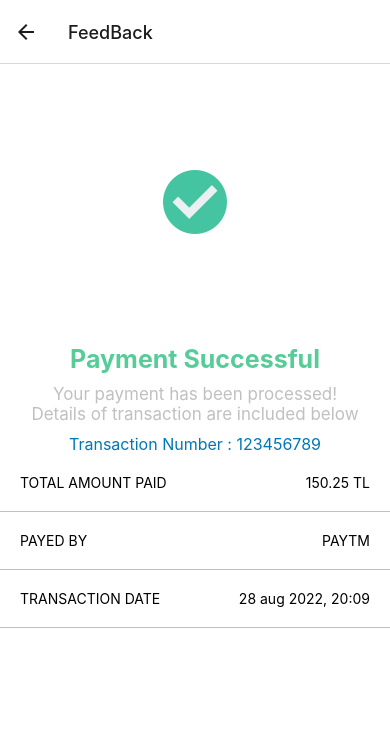
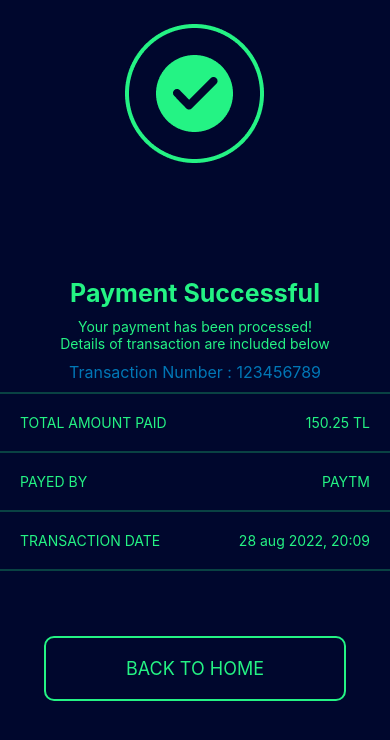
Before and after one commit to srhtak/green-test, a React Native app: screen /FeedBack in a window 390 px wide. Shown: the top 740 px of the page. Built offline with nearby package versions, Linux system fonts and the light colour scheme; no server answers; what react-native-root-siblings would draw is missing.

Commit message:
some fix and theme updates

```diff
--- a/screens/BikeInfoScreen.js
+++ b/screens/BikeInfoScreen.js
@@ -43,7 +43,6 @@ export default function BikeInfoScreen({ route, navigation }) {
         selectedColor="#52b788"
         reviewColor="#52b788"
         reviewSize={40}
-        size={30}
       />
       <TouchableOpacity onPress={handleReview} style={styles.button}>
         <Text styles={styles.button_text}>Submit</Text>
--- a/screens/FeedScreen.js
+++ b/screens/FeedScreen.js
@@ -1,7 +1,16 @@
-import { View, Text, StyleSheet, Image } from "react-native";
+import { useLayoutEffect } from "react";
+import { View, Text, StyleSheet, Image, TouchableOpacity } from "react-native";
 import * as Animatable from "react-native-animatable";
+import { useNavigation, StackActions } from "@react-navigation/native";
 
 export default function FeedScreen() {
+  const navigation = useNavigation();
+  useLayoutEffect(() => {
+    navigation.setOptions({
+      headerShown: false,
+    });
+  }, []);
+
   return (
     <View style={styles.container}>
       <Animatable.Image
@@ -24,17 +33,41 @@ export default function FeedScreen() {
         Transaction Number : 123456789
       </Animatable.Text>
       <Animatable.View animation="fadeInUp" style={styles.detail}>
-        <Text>TOTAL AMOUNT PAID</Text>
-        <Text>150.25 TL</Text>
+        <Text style={styles.text}>TOTAL AMOUNT PAID</Text>
+        <Text style={styles.text}>150.25 TL</Text>
       </Animatable.View>
       <Animatable.View animation="fadeInUp" style={styles.detail}>
-        <Text>PAYED BY</Text>
-        <Text>PAYTM</Text>
+        <Text style={styles.text}>PAYED BY</Text>
+        <Text style={styles.text}>PAYTM</Text>
       </Animatable.View>
       <Animatable.View animation="fadeInUp" style={styles.detail}>
-        <Text>TRANSACTION DATE</Text>
-        <Text>28 aug 2022, 20:09</Text>
+        <Text style={styles.text}>TRANSACTION DATE</Text>
+        <Text style={styles.text}>28 aug 2022, 20:09</Text>
       </Animatable.View>
+      <Animatable.View
+        animation="fadeInUp"
+        style={styles.detail}
+      ></Animatable.View>
+      <TouchableOpacity
+        style={styles.button}
+        onPress={() => {
+          navigation.dispatch(StackActions.popToTop());
+        }}
+      >
+        <Text
+          style={{
+            borderRadius: 10,
+            borderWidth: 2,
+            borderColor: "#24F384",
+            paddingVertical: 20,
+            paddingHorizontal: 80,
+            fontSize: 18,
+            color: "#24F384",
+          }}
+        >
+          BACK TO HOME
+        </Text>
+      </TouchableOpacity>
     </View>
   );
 }
@@ -42,7 +75,7 @@ const styles = StyleSheet.create({
   container: {
     flex: 1,
     display: "flex",
-    backgroundColor: "#fff",
+    backgroundColor: "#00072D",
     justifyContent: "center",
     alignItems: "center",
   },
@@ -52,27 +85,36 @@ const styles = StyleSheet.create({
   title: {
     fontSize: 25,
     fontWeight: "bold",
-    color: "#57cc99",
+    color: "#24F384",
     marginVertical: 10,
   },
   text: {
-    fontSize: 17,
-    color: "#c0c0c0",
+    color: "#24F384",
   },
   transaction: {
     fontSize: 16,
     color: "#0077b6",
     marginVertical: 10,
   },
+  button: {
+    margin: 20,
+    backgroundColor: "#00072D",
+    display: "flex",
+    paddingVertical: 5,
+    width: "100%",
+
+    alignItems: "center",
+  },
   detail: {
     display: "flex",
     width: "100%",
     flexDirection: "row",
     justifyContent: "space-between",
-    marginVertical: 10,
+    marginVertical: 0,
     paddingHorizontal: 20,
+    paddingVertical: 20,
     paddingBottom: 20,
-    borderBottomColor: "#c0c0c0",
-    borderBottomWidth: 1,
+    borderColor: "#24F38440",
+    borderTopWidth: 2,
   },
 });
--- a/screens/HomeScreen.js
+++ b/screens/HomeScreen.js
@@ -1,4 +1,4 @@
-import React, { useLayoutEffect } from "react";
+import React, { useLayoutEffect, useEffect } from "react";
 import { SafeAreaView } from "react-native-safe-area-context";
 import {
   View,
@@ -21,6 +21,7 @@ import {
 } from "../slices/navSlice";
 import { useSelector } from "react-redux";
 import { useNavigation } from "@react-navigation/native";
+import { Keyboard } from "react-native";
 
 export default function HomeScreen() {
   const navigation = useNavigation();
@@ -29,6 +30,10 @@ export default function HomeScreen() {
     navigation.setOptions({
       headerShown: false,
     });
+  }, []);
+
+  useEffect(() => {
+    Keyboard.dismiss();
   }, []);
 
   return (
--- a/screens/LoginScreen.js
+++ b/screens/LoginScreen.js
@@ -1,4 +1,4 @@
-import { useNavigation } from "@react-navigation/native";
+import { useNavigation, CommonActions } from "@react-navigation/native";
 import React, { useLayoutEffect, useState } from "react";
 import { SafeAreaView } from "react-native-safe-area-context";
 import {
@@ -38,8 +38,13 @@ export default function HomeScreen() {
         .then(async (res) => {
           if (res.data.resultTypeId === 200) {
             dispatch(setAuthToken({ token: `${res.data.value.token}` }));
-            navigation.navigate("Home");
             setIsLoading(false);
+            navigation.dispatch(
+              CommonActions.reset({
+                index: 1,
+                routes: [{ name: "Home" }],
+              })
+            );
           } else if (res.data.resultTypeId === 400) {
             Toast.show("Kullanıcı adı veya şifre yanlış", {
               duration: Toast.durations.LONG,
--- a/screens/RegisterScreen.js
+++ b/screens/RegisterScreen.js
@@ -1,4 +1,4 @@
-import { useNavigation } from "@react-navigation/native";
+import { useNavigation, CommonActions } from "@react-navigation/native";
 import React, { useLayoutEffect, useState } from "react";
 import { SafeAreaView } from "react-native-safe-area-context";
 import {
@@ -35,7 +35,12 @@ export default function HomeScreen() {
       .then((res) => {
         if (res.status === 200) {
           dispatch(setAuthToken({ token: `${res.data.value.token}` }));
-          navigation.navigate("Home");
+          navigation.dispatch(
+            CommonActions.reset({
+              index: 1,
+              routes: [{ name: "Home" }],
+            })
+          );
           console.log(values);
           console.log(res.data);
           setIsLoading(false);
--- a/screens/ScannerScreen.js
+++ b/screens/ScannerScreen.js
@@ -9,7 +9,7 @@ import {
 } from "react-native";
 import { BarCodeScanner } from "expo-barcode-scanner";
 import { useSelector, useDispatch } from "react-redux";
-import { useNavigation } from "@react-navigation/native";
+import { useNavigation, CommonActions } from "@react-navigation/native";
 import {
   selectInvoice,
   selectToken,
@@ -48,7 +48,12 @@ export default function Scanner() {
   const handleBarCodeScanned = async ({ type, data }) => {
     dispatch(setIsTracking(true));
     dispatch(setInvoice({ ...invoice, bikeId: data }));
-    navigation.navigate("Home");
+    navigation.dispatch(
+      CommonActions.reset({
+        index: 1,
+        routes: [{ name: "Home" }],
+      })
+    );
     setLoading(true);
     console.log(data);
     const config = {
@@ -66,7 +71,12 @@ export default function Scanner() {
           setLoading(false);
           console.log(res.data);
           dispatch(setIsTracking({ isTracking: true }));
-          navigation.navigate("Home");
+          navigation.dispatch(
+            CommonActions.reset({
+              index: 1,
+              routes: [{ name: "Home" }],
+            })
+          );
         } else {
           setLoading(false);
           console.log(res.data.messageCode);
```
Also changed, not shown: assets/tick.png, 1 other file (tests, documents, lock files or other folders).
